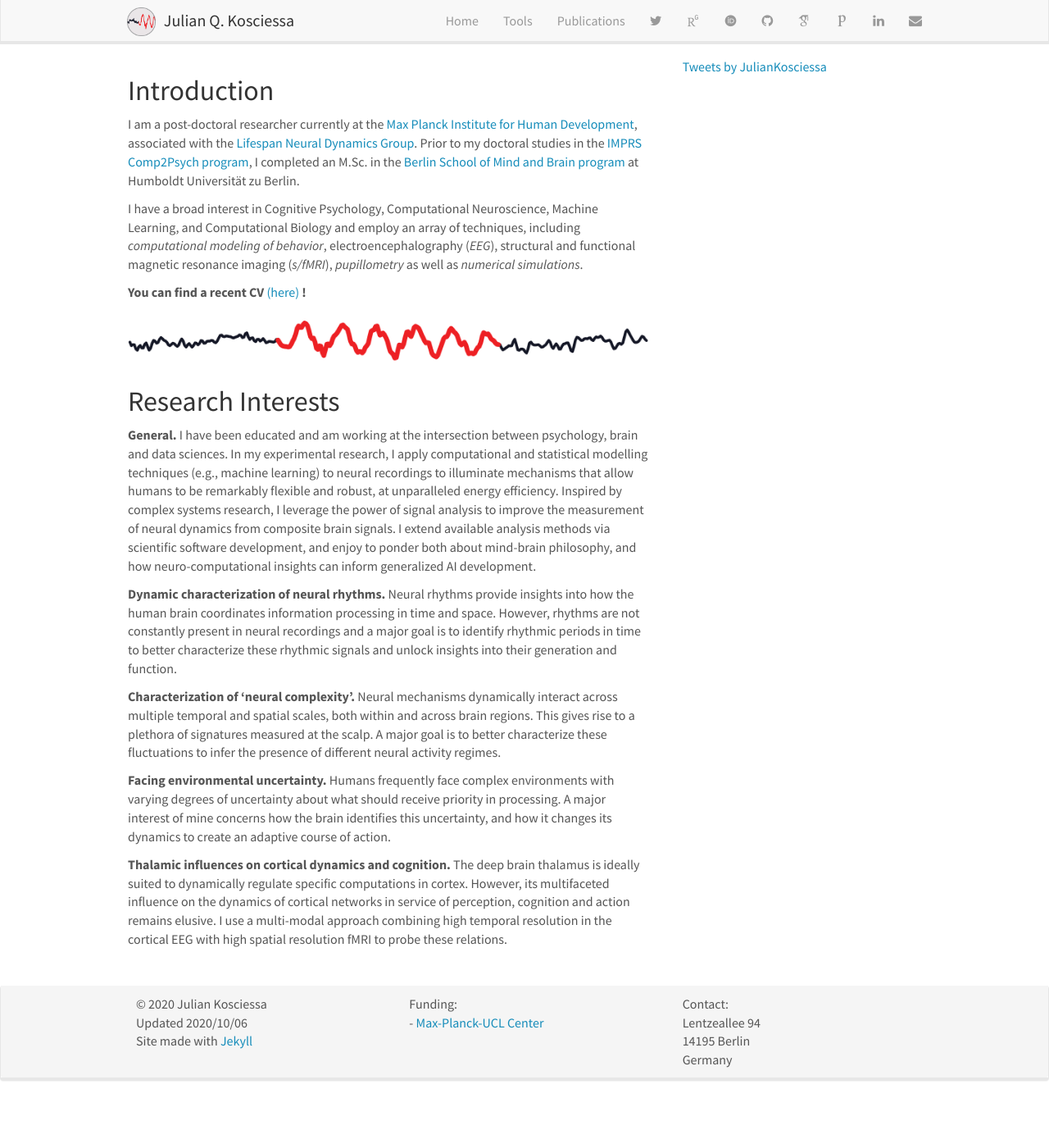
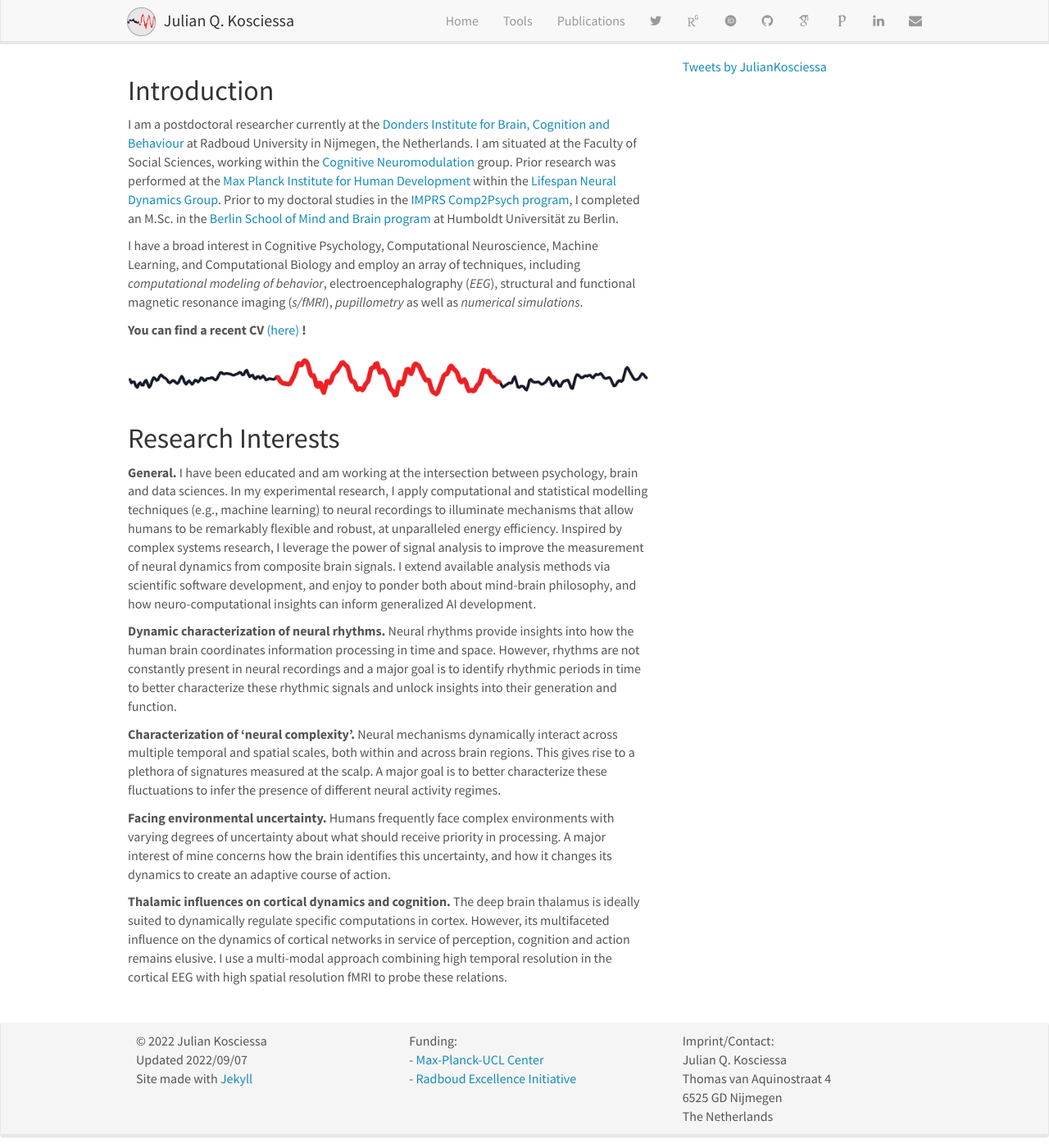
Before and after one commit to jkosciessa/jkosciessa.github.io, a Jekyll site: the page built from _pages/home.md, in a window 1280 px wide and 1400 px high. Shown: the whole window at 82% size. Built offline with Jekyll 4.4.1, drawn with Linux system fonts in a browser that asks for light colours; nearby versions of some CDN libraries; some web fonts are replaced; comment, search, counter and statistics services are not loaded.

Commit message:
add updates back in after reverting

```diff
--- a/_includes/footer.html
+++ b/_includes/footer.html
@@ -4,7 +4,7 @@
 	  <div class="row">
 		<div class="col-sm-4">
 
-		  <p>&copy 2020 Julian Kosciessa <br /> Updated 2020/10/06<br /> Site made with <a href="https://jekyllrb.com">Jekyll</a>
+			<p>&copy 2022 Julian Kosciessa <br /> Updated 2022/09/07<br /> Site made with <a href="https://jekyllrb.com">Jekyll</a>
 		   <p>  </p><p>
 
 
@@ -12,12 +12,14 @@
 		<div class="col-sm-4">
 		  Funding:<br />
 		  - <a href="https://www.mps-ucl-centre.mpg.de"> Max-Planck-UCL Center </a> <br />
+		  - <a href="https://www.ru.nl/excellence/"> Radboud Excellence Initiative </a> <br />
 		</div>
 		<div class="col-sm-4">
-		  Contact:<br />
-		  Lentzeallee 94<br />
-		  14195 Berlin<br />
-		  Germany <br />
+			Imprint/Contact:<br />
+			Julian Q. Kosciessa<br />
+			Thomas van Aquinostraat 4<br />
+			6525 GD Nijmegen<br />
+			The Netherlands <br />
 		</div>
 	  </div>
 	</div>
--- a/_pages/home.md
+++ b/_pages/home.md
@@ -6,7 +6,7 @@ sitemap: false
 permalink: /
 ---
 
-I am a post-doctoral researcher currently at the [Max Planck Institute for Human Development](https://www.mpib-berlin.mpg.de/en), associated with the [Lifespan Neural Dynamics Group](https://www.mps-ucl-centre.mpg.de/en/about-the-centre/research-groups/lifespan-neural-dynamics-group). Prior to my doctoral studies in the [IMPRS Comp2Psych program](https://www.mps-ucl-centre.mpg.de/comp2psych), I completed an M.Sc. in the [Berlin School of Mind and Brain program](http://www.mind-and-brain.de/home/) at Humboldt Universität zu Berlin.
+I am a postdoctoral researcher currently at the [Donders Institute for Brain, Cognition and Behaviour](https://www.ru.nl/donders/) at Radboud University in Nijmegen, the Netherlands. I am situated at the Faculty of Social Sciences, working within the [Cognitive Neuromodulation](http://lennartverhagen.com/) group. Prior research was performed at the [Max Planck Institute for Human Development](https://www.mpib-berlin.mpg.de/en) within the [Lifespan Neural Dynamics Group](https://www.mps-ucl-centre.mpg.de/en/about-the-centre/research-groups/lifespan-neural-dynamics-group). Prior to my doctoral studies in the [IMPRS Comp2Psych program](https://www.mps-ucl-centre.mpg.de/comp2psych), I completed an M.Sc. in the [Berlin School of Mind and Brain program](http://www.mind-and-brain.de/home/) at Humboldt Universität zu Berlin.
 
 I have a broad interest in Cognitive Psychology, Computational Neuroscience, Machine Learning, and Computational Biology and employ an array of techniques, including *computational modeling of behavior*, electroencephalography (*EEG*), structural and functional magnetic resonance imaging (*s/fMRI*), *pupillometry* as well as *numerical simulations*.
 
```
